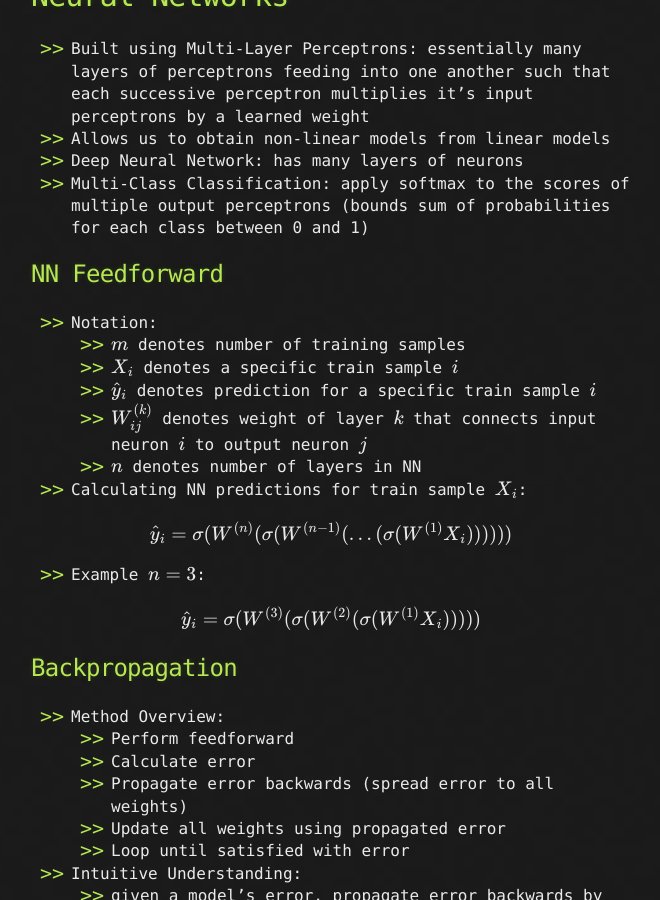
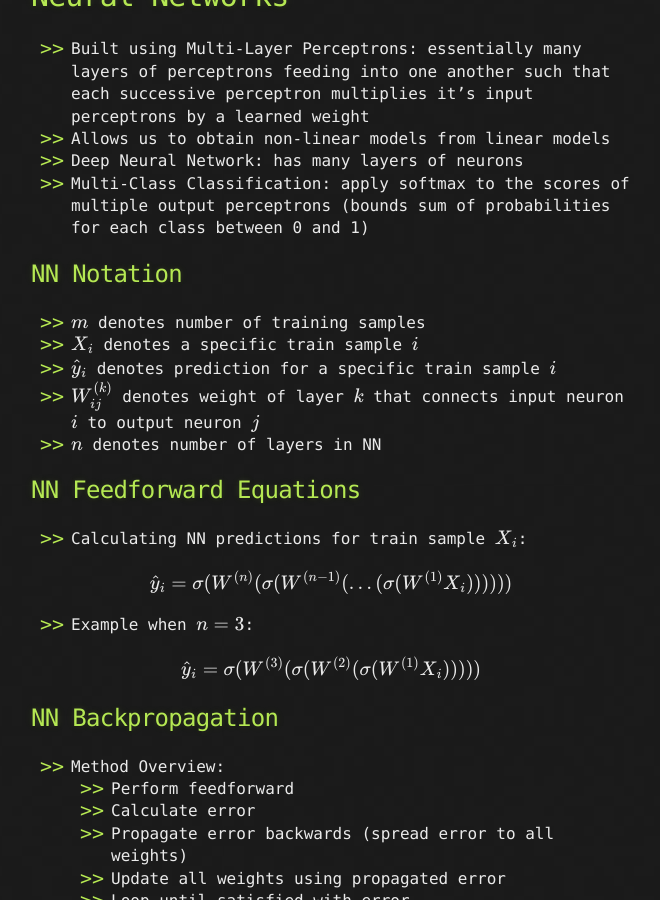
Before and after one commit to LivingProgram/ml-notes, a Jekyll site: the page built from index.md, in a window 1280 px wide and 900 px high, scrolled down 6963 px. Shown: the whole window, without its empty margins (309-969 px from the left). Built offline with Jekyll 4.4.1, drawn with Linux system fonts in a browser that asks for light colours; our own code applies the rules of GitHub Pages for plain Markdown files; formulas are drawn with MathJax 3; the repository's description, which GitHub fills in, is left out.

Commit message:
update nn feedforward

```diff
--- a/index.md
+++ b/index.md
@@ -202,22 +202,24 @@ $$\begin{align}\nabla E &= \frac{1}{m}\sum_{i=1}^{m}\nabla E_{i}\\
 - Deep Neural Network: has many layers of neurons
 - Multi-Class Classification: apply softmax to the scores of multiple output perceptrons (bounds sum of probabilities for each class between 0 and 1)
 
-## NN Feedforward
-- Notation:
-  - $$m$$ denotes number of training samples
-  - $$X_{i}$$ denotes a specific train sample $$i$$
-  - $$\hat{y}_{i}$$ denotes prediction for a specific train sample $$i$$
-  - $$W^{(k)}_{ij}$$ denotes weight of layer $$k$$ that connects input neuron $$i$$ to output neuron $$j$$
-  - $$n$$ denotes number of layers in NN
+## NN Notation
+- $$m$$ denotes number of training samples
+- $$X_{i}$$ denotes a specific train sample $$i$$
+- $$\hat{y}_{i}$$ denotes prediction for a specific train sample $$i$$
+- $$W^{(k)}_{ij}$$ denotes weight of layer $$k$$ that connects input neuron $$i$$ to output neuron $$j$$
+- $$n$$ denotes number of layers in NN
+
+## NN Feedforward Equations
+
 - Calculating NN predictions for train sample $$X_{i}$$:
 
 $$\hat{y}_{i}=\sigma(W^{(n)}(\sigma(W^{(n-1)}(\ldots(\sigma(W^{(1)}X_{i}))))))$$
 
-- Example $$n=3$$:
+- Example when $$n=3$$:
 
 $$\hat{y}_{i}=\sigma(W^{(3)}(\sigma(W^{(2)}(\sigma(W^{(1)}X_{i})))))$$
 
-## Backpropagation
+## NN Backpropagation
 - Method Overview:
   - Perform feedforward
   - Calculate error
```
